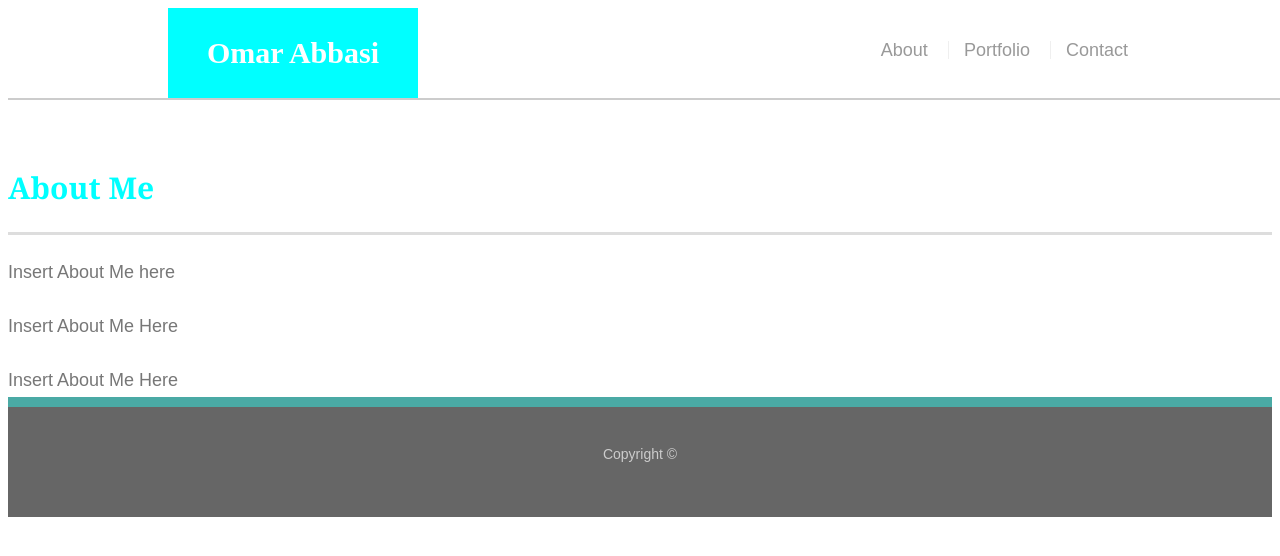
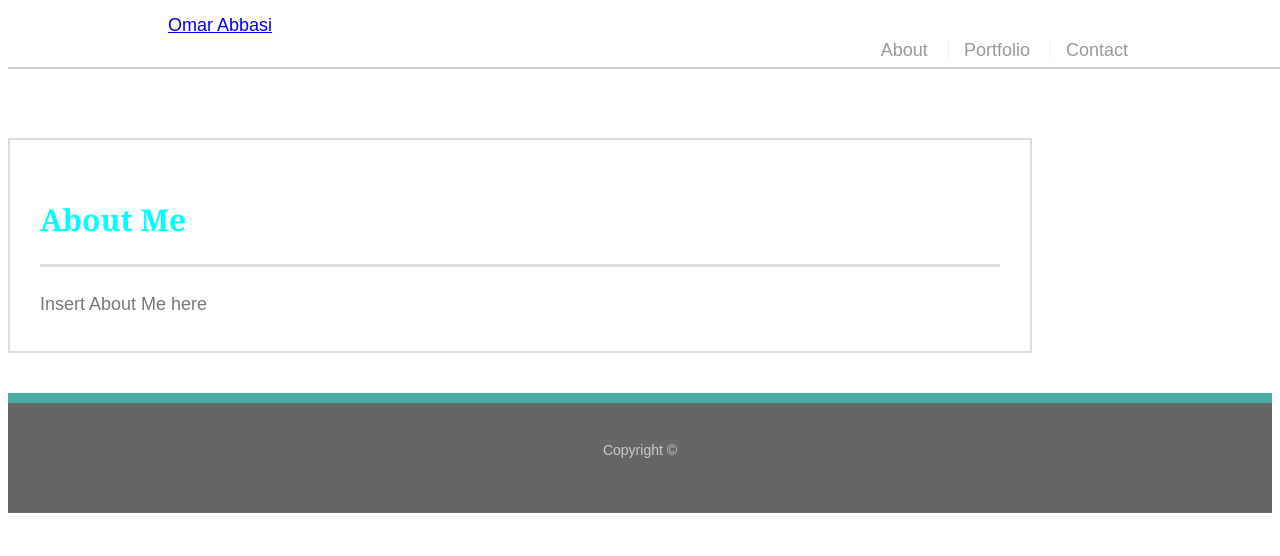
Before and after one commit to OAbbasi522/Portfolio, a plain HTML site: page index.html in a window 1280 px wide. Drawn offline with Linux system fonts and the light colour scheme.

Commit message:
Portfolio HW 1

```diff
--- a/index.html
+++ b/index.html
@@ -1,4 +1,4 @@
-<!DOCTYPE html>
+<! DOCTYPE html>
 <html lang="en">
 <head>
     <meta charset="UTF-8">
@@ -11,7 +11,7 @@
 <body>
   <header id="Masthead">
       <div class="container">
-          <a href="index.html" id = "logo">Omar Abbasi</a>
+          <a href="index.html">Omar Abbasi</a>
           <nav>
             <a href="index.html">About</a>
             <a href="portfolio.html">Portfolio</a>
@@ -20,13 +20,11 @@
       </div>
   </header>
   <div id="maincontainer">
-      <section>
+      <section id = "mainsection">
           <h1>About Me</h1>
 
           <!-- <img src="insert link here"> -->
           <p>Insert About Me here</p>
-          <p>Insert About Me Here</p>
-          <p>Insert About Me Here</p>
       </section>
   </div>
   <footer>
```
Also changed, not shown: Portfolio HW 1.html (renamed from portfolio.html), 1 other file.
